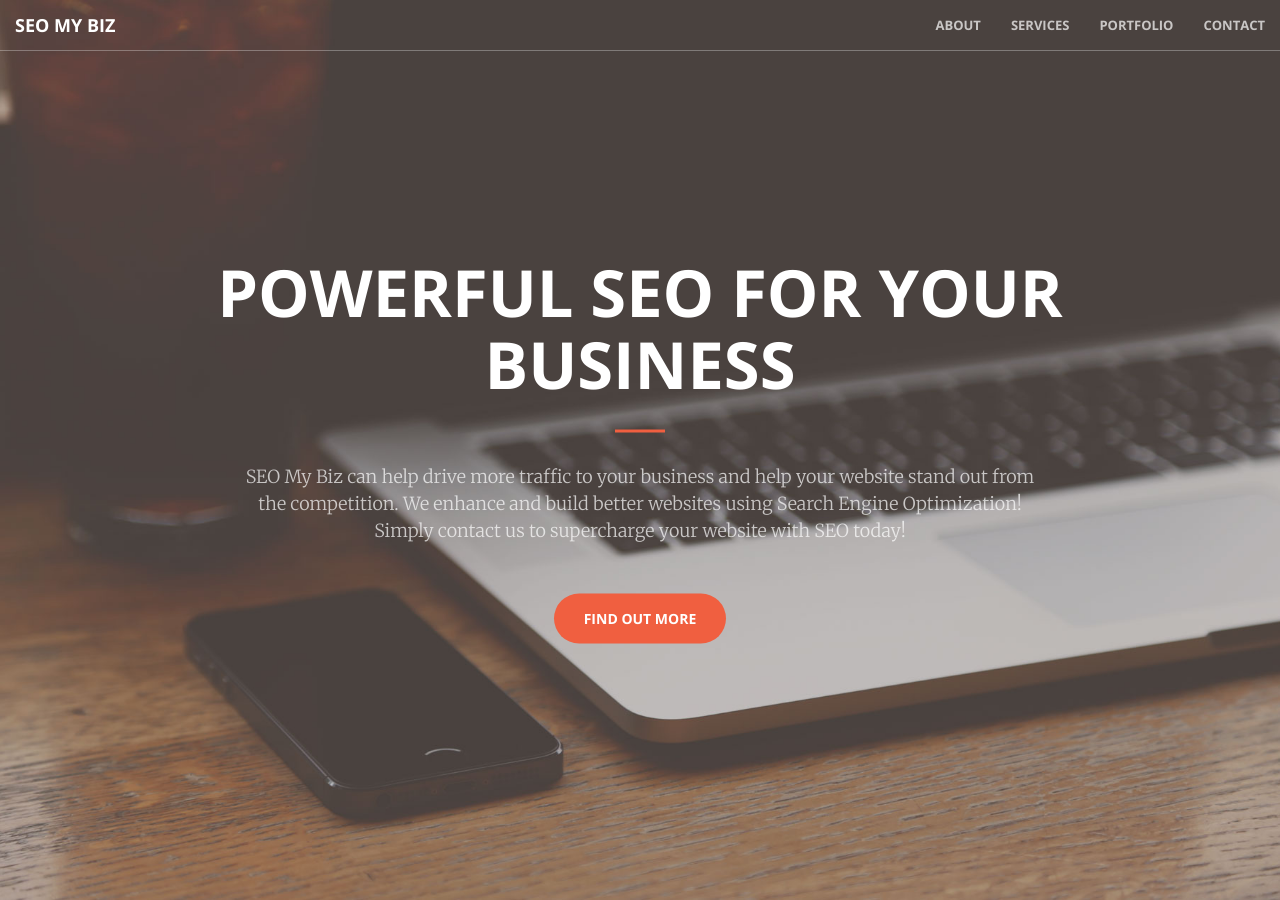
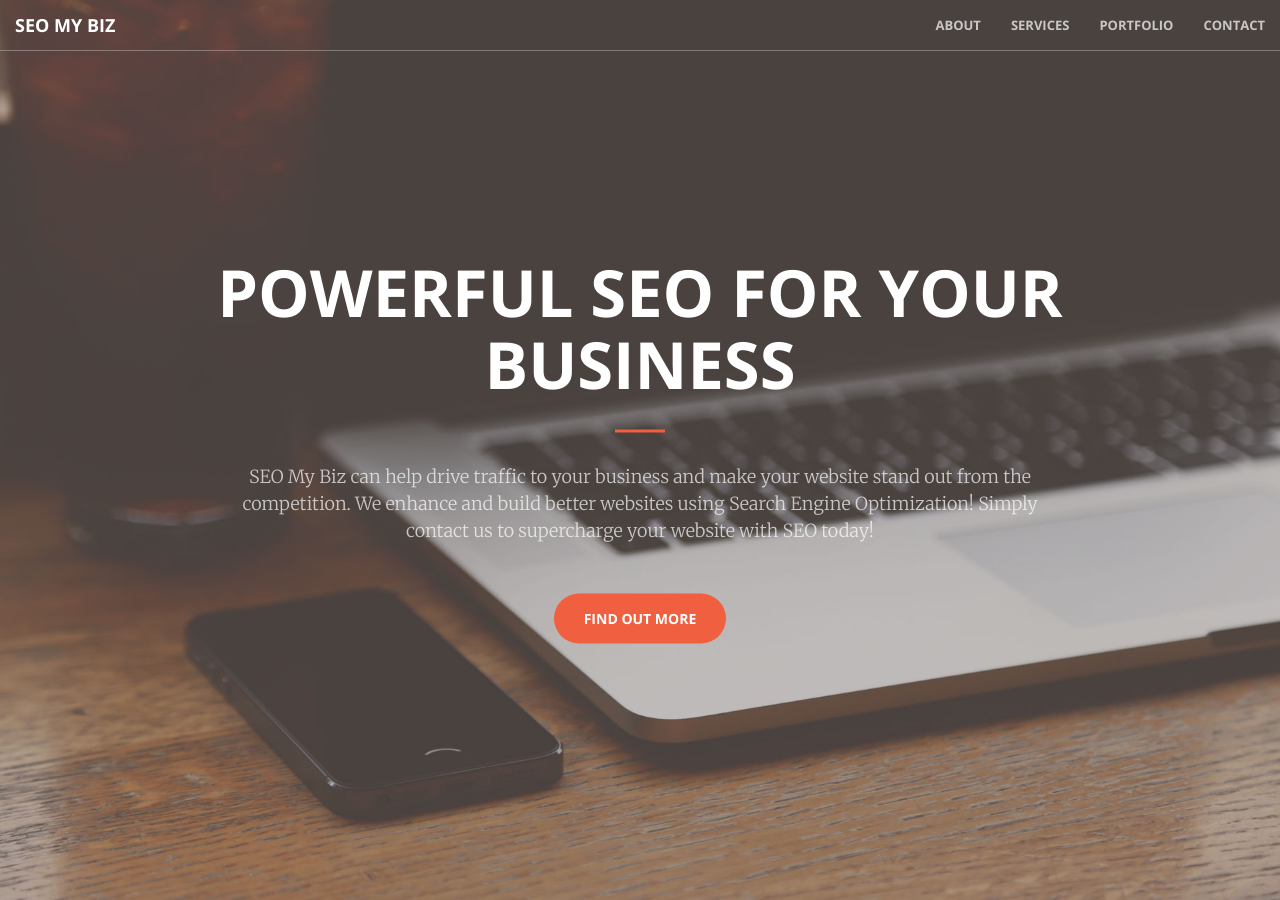
Before and after one commit to RustisaurusRex/website, a Jekyll site: the page built from index.html, in a window 1280 px wide and 900 px high. Built offline with Jekyll 4.4.1, drawn with Linux system fonts in a browser that asks for light colours.

```diff
--- a/_includes/header.html
+++ b/_includes/header.html
@@ -3,7 +3,7 @@
         <div class="header-content-inner">
             <h1>Powerful SEO for Your Business</h1>
             <hr>
-            <p>SEO My Biz can help drive more traffic to your business and help your website stand out from the competition. We enhance and build better websites using Search Engine Optimization! Simply contact us to supercharge your website with SEO today!</p>
+            <p>SEO My Biz can help drive traffic to your business and make your website stand out from the competition. We enhance and build better websites using Search Engine Optimization! Simply contact us to supercharge your website with SEO today!</p>
             <a href="#about" class="btn btn-primary btn-xl page-scroll">Find Out More</a>
         </div>
     </div>
```
